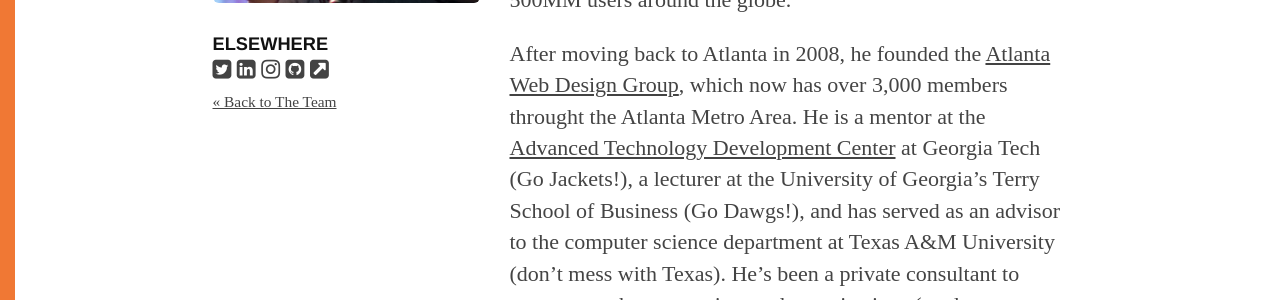
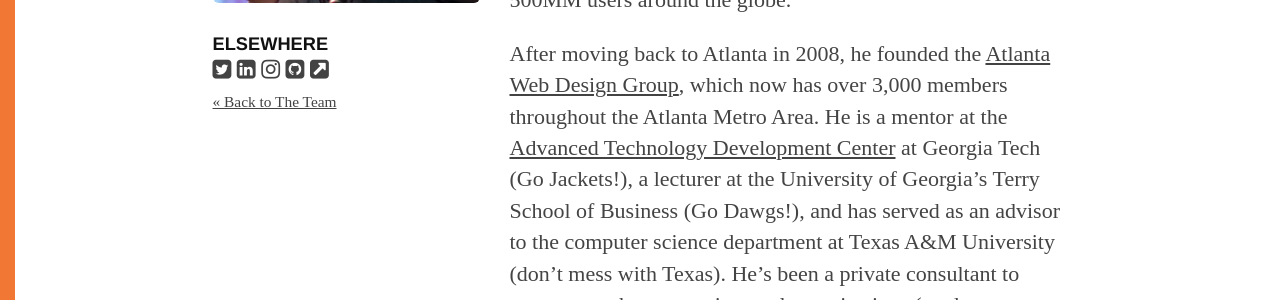
Before and after one commit to ninelabs/ninelabs.com, a Jekyll site: the page built from experience/j-cornelius.html, in a window 1280 px wide. Shown: the part 484-784 px from the top of the page. Built offline with Jekyll 4.4.1, drawn with Linux system fonts in a browser that asks for light colours; nearby versions of some CDN libraries; Markdown is read by kramdown in place of the engine named in the settings.

Commit message:
Fixed typo and missing link in partner bios

```diff
--- a/_data/partners.yml
+++ b/_data/partners.yml
@@ -22,7 +22,7 @@
   bio: |
     If J knows one thing, it&rsquo;s how business works on the Web. His background is in software design, user experience, and making companies more efficient through technology. He started his first company in high school, sold it, then joined [CoffeeCup Software](http://www.coffeecup.com), where he helped steer the company from fledgling startup to web design software powerhouse serving over 500MM users around the globe.
 
-    After moving back to Atlanta in 2008, he founded the [Atlanta Web Design Group](http://www.awdg.org), which now has over 3,000 members throught the Atlanta Metro Area. He is a mentor at the [Advanced Technology Development Center](http://www.atdc.org) at Georgia Tech (Go Jackets!), a lecturer at the University of Georgia&rsquo;s Terry School of Business (Go Dawgs!), and has served as an advisor to the computer science department at Texas A&M University (don&rsquo;t mess with Texas). He&rsquo;s been a private consultant to numerous other enterprises and organizations (read more on [LinkedIn](https://www.linkedin.com/in/jcornelius)) and has spoken at events across the country on topics from software development methodologies to the psychology of customer experience.
+    After moving back to Atlanta in 2008, he founded the [Atlanta Web Design Group](http://www.awdg.org), which now has over 3,000 members throughout the Atlanta Metro Area. He is a mentor at the [Advanced Technology Development Center](http://www.atdc.org) at Georgia Tech (Go Jackets!), a lecturer at the University of Georgia&rsquo;s Terry School of Business (Go Dawgs!), and has served as an advisor to the computer science department at Texas A&M University (don&rsquo;t mess with Texas). He&rsquo;s been a private consultant to numerous other enterprises and organizations (read more on [LinkedIn](https://www.linkedin.com/in/jcornelius)) and has spoken at events across the country on topics from software development methodologies to the psychology of customer experience.
 
     He&rsquo;s passionate about efficient, usable, aesthetically pleasing design, and exceptional service. He has impeccable taste when it comes to whisky and thai food (but not at the same time). Away from the computer, you might find him grilling a steak, walking his dog, or making pocket squares. If he could have one superpower it would be time travel.
 
@@ -51,7 +51,7 @@
   bio: |
     Brad&rsquo;s got an eye for design. A User Experience generalist, his background includes product development, interactive, branding, and market segmentation. He can design your graphics, optimize for user experience, code the front-end of your website, or lay out your iOS application. He&rsquo;s worked with big name clients like MTV, AT&T, ESPN, Disney, Columbia Records, NATO, The PGA, Coca-Cola, UnitedHealth Group, Macy&rsquo;s, and Hard Rock Café, but he&rsquo;s also folded clothes, pumped gas, bagged groceries, and sold cell phones.
 
-    As the CEO and Creative Director of Suckerpunch Studios, which he founded, Brad worked collaboratively with clients to solve business marketing challenges. Previously, he served as the Online Media Manager and Product Branding specialist for Verizon Wireless and did Visual Merchandising for American Eagle. His book, Creative Truth, releases fall 2015 from Focal Press. There&rsquo;s more on LinkedIn!
+    As the CEO and Creative Director of Suckerpunch Studios, which he founded, Brad worked collaboratively with clients to solve business marketing challenges. Previously, he served as the Online Media Manager and Product Branding specialist for Verizon Wireless and did Visual Merchandising for American Eagle. His book, Creative Truth, releases fall 2015 from Focal Press. There&rsquo;s more on [LinkedIn](www.linkedin.com/in/sbradweaver/en)!
 
     He&rsquo;s a big fan of minimal design, Scotch, and Oxford commas. He&rsquo;s known for his loquaciousness and his barbeque sauce. When he&rsquo;s not in front of a whiteboard, sketch pad, or monitor, you might stumble across Brad in the middle of the movie you&rsquo;re watching. His superpower, naturally, would be mind-reading.
 
```
